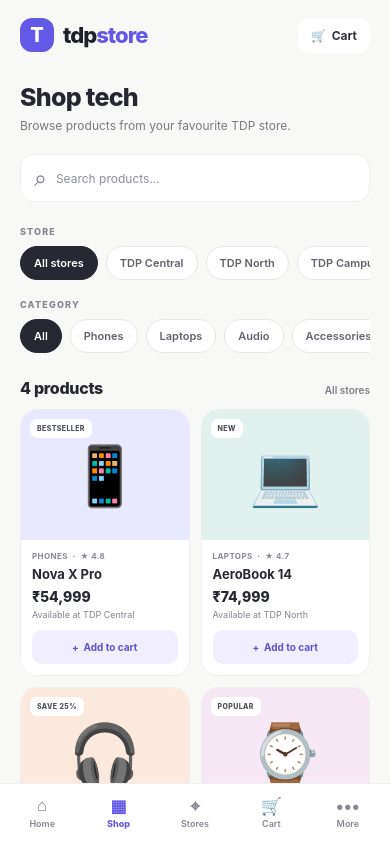
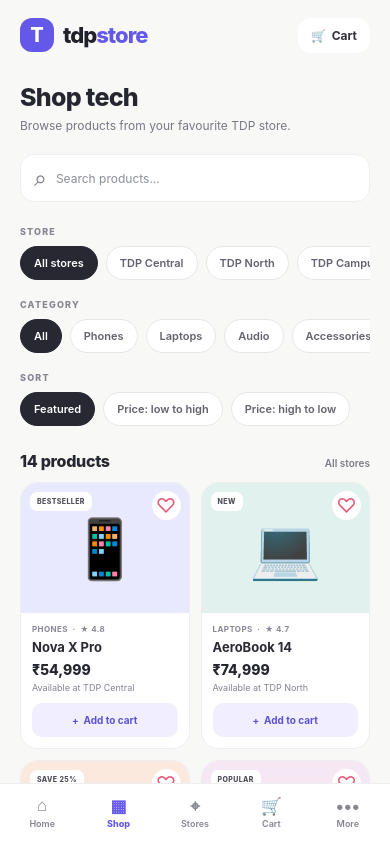
Before and after one commit to Chriszpaul/tdpstore, a React Native app: screen / in a window 390 px wide. Both pictures are taken after a click on the button "All". Built offline with nearby package versions, Linux system fonts and the light colour scheme.

Commit message:
Add customer marketplace features

```diff
--- a/App.js
+++ b/App.js
@@ -2,18 +2,31 @@ import { useMemo, useState } from 'react';
 import { StatusBar } from 'expo-status-bar';
 import { ScrollView, StyleSheet, Text, TextInput, TouchableOpacity, View } from 'react-native';
 
-const categories = ['All', 'Phones', 'Laptops', 'Audio', 'Accessories'];
+const categories = ['All', 'Phones', 'Laptops', 'Audio', 'Accessories', 'Gaming'];
+const sortOptions = ['Featured', 'Price: low to high', 'Price: high to low'];
 const stores = [
   { id: 'all', name: 'All stores', area: 'Browse every location', icon: '🛍️' },
   { id: 'central', name: 'TDP Central', area: 'MG Road · 10:00 AM – 9:00 PM', icon: '🏬' },
   { id: 'north', name: 'TDP North', area: 'North Avenue · 10:00 AM – 8:00 PM', icon: '🏪' },
   { id: 'campus', name: 'TDP Campus', area: 'University Road · 9:00 AM – 7:00 PM', icon: '🏢' },
+  { id: 'east', name: 'TDP East Market', area: 'Lake View Road - 10:00 AM to 8:00 PM', icon: 'E' },
+  { id: 'west', name: 'TDP West End', area: 'Park Street - 10:00 AM to 9:00 PM', icon: 'W' }
 ];
 const starterProducts = [
   { id: 'p1', name: 'Nova X Pro', category: 'Phones', price: 54999, oldPrice: 62999, emoji: '📱', color: '#E8E9FF', rating: '4.8', tag: 'BESTSELLER', store: 'central', description: 'A bright display, a capable camera, and all-day battery life in one everyday phone.' },
   { id: 'p2', name: 'AeroBook 14', category: 'Laptops', price: 74999, oldPrice: 84999, emoji: '💻', color: '#E1F1EE', rating: '4.7', tag: 'NEW', store: 'north', description: 'A lightweight laptop for study, work, and everything in between.' },
   { id: 'p3', name: 'Studio Buds+', category: 'Audio', price: 8999, oldPrice: 11999, emoji: '🎧', color: '#FCE9DE', rating: '4.9', tag: 'SAVE 25%', store: 'campus', description: 'Comfortable wireless sound for your commute, calls, and playlists.' },
   { id: 'p4', name: 'Pulse Watch 3', category: 'Accessories', price: 12999, oldPrice: 15999, emoji: '⌚', color: '#F5E8F4', rating: '4.6', tag: 'POPULAR', store: 'central', description: 'A simple everyday smartwatch with activity and notification features.' },
+  { id: 'p5', name: 'Zen Phone 12', category: 'Phones', price: 32999, emoji: 'PH', color: '#E1ECF7', rating: '4.5', tag: 'VALUE PICK', store: 'north', description: 'An everyday phone with a vivid display and long battery life.' },
+  { id: 'p6', name: 'PixelPro Max', category: 'Phones', price: 67999, emoji: 'PH', color: '#F4E6D8', rating: '4.8', tag: 'CAMERA PICK', store: 'east', description: 'A smooth screen and capable camera for everyday photography.' },
+  { id: 'p7', name: 'Mini One 5G', category: 'Phones', price: 19999, emoji: 'PH', color: '#E2F0E2', rating: '4.4', tag: 'BUDGET PICK', store: 'west', description: 'A compact 5G phone for calls, apps, and streaming.' },
+  { id: 'p8', name: 'TitanBook 15', category: 'Laptops', price: 99999, emoji: 'NB', color: '#E8E5F6', rating: '4.7', tag: 'CREATOR PICK', store: 'central', description: 'A powerful laptop for creative projects, study, and work.' },
+  { id: 'p9', name: 'ThinkBook Air', category: 'Laptops', price: 65999, emoji: 'NB', color: '#DDECEB', rating: '4.6', tag: 'LIGHTWEIGHT', store: 'campus', description: 'A slim everyday laptop that is easy to carry.' },
+  { id: 'p10', name: 'SoundMax Wireless', category: 'Audio', price: 4999, emoji: 'HD', color: '#E9E2F3', rating: '4.4', tag: 'WIRELESS', store: 'north', description: 'Wireless headphones with comfortable cushions.' },
+  { id: 'p11', name: 'BoomBox Go', category: 'Audio', price: 6999, emoji: 'SP', color: '#F6E7D9', rating: '4.6', tag: 'PORTABLE', store: 'east', description: 'A portable speaker for taking your playlists along.' },
+  { id: 'p12', name: 'Arc Wireless Controller', category: 'Gaming', price: 3999, emoji: 'GM', color: '#E8E6F8', rating: '4.5', tag: 'GAMING', store: 'central', description: 'A wireless controller with a comfortable grip.' },
+  { id: 'p13', name: 'ViewPoint 27 Monitor', category: 'Gaming', price: 18999, emoji: 'MN', color: '#E2ECE9', rating: '4.6', tag: '27 INCH', store: 'west', description: 'A 27-inch monitor for gaming or a home office.' },
+  { id: 'p14', name: 'FastCharge 45W', category: 'Accessories', price: 1299, emoji: 'CH', color: '#F3E9D8', rating: '4.5', tag: 'FAST CHARGE', store: 'east', description: 'A compact fast charger for compatible devices.' },
 ];
 const money = (amount) => `₹${Number(amount || 0).toLocaleString('en-IN')}`;
 const getStore = (id) => stores.find((store) => store.id === id) || stores[1];
@@ -22,6 +35,12 @@ export default function App() {
   const [tab, setTab] = useState('Home');
   const [products, setProducts] = useState(starterProducts);
   const [cart, setCart] = useState({});
+  const [favorites, setFavorites] = useState([]);
+  const [orders, setOrders] = useState([]);
+  const [recentViews, setRecentViews] = useState([]);
+  const [accountName, setAccountName] = useState('');
+  const [accountEmail, setAccountEmail] = useState('');
+  const [sortBy, setSortBy] = useState('Featured');
   const [storeId, setStoreId] = useState('all');
   const [category, setCategory] = useState('All');
   const [search, setSearch] = useState('');
@@ -33,12 +52,17 @@ export default function App() {
   const [itemStore, setItemStore] = useState('central');
   const [itemDescription, setItemDescription] = useState('');
 
-  const visibleProducts = useMemo(() => products.filter((product) => {
-    const matchesStore = storeId === 'all' || product.store === storeId;
-    const matchesCategory = category === 'All' || product.category === category;
-    const matchesSearch = `${product.name} ${product.category}`.toLowerCase().includes(search.trim().toLowerCase());
-    return matchesStore && matchesCategory && matchesSearch;
-  }), [products, storeId, category, search]);
+  const visibleProducts = useMemo(() => {
+    const filtered = products.filter((product) => {
+      const matchesStore = storeId === 'all' || product.store === storeId;
+      const matchesCategory = category === 'All' || product.category === category;
+      const matchesSearch = (product.name + ' ' + product.category).toLowerCase().includes(search.trim().toLowerCase());
+      return matchesStore && matchesCategory && matchesSearch;
+    });
+    if (sortBy === 'Price: low to high') return filtered.sort((a, b) => a.price - b.price);
+    if (sortBy === 'Price: high to low') return filtered.sort((a, b) => b.price - a.price);
+    return filtered;
+  }, [products, storeId, category, search, sortBy]);
 
   const cartItems = products.filter((product) => cart[product.id] > 0);
   const cartCount = Object.values(cart).reduce((total, quantity) => total + quantity, 0);
@@ -94,18 +118,23 @@ export default function App() {
 
   const goToShop = () => { setSelectedProduct(null); setTab('Shop'); };
 
+  function openProduct(product) { setSelectedProduct(product); setRecentViews((items) => [product, ...items.filter((item) => item.id !== product.id)].slice(0, 8)); }
+  function toggleFavorite(id) { const saved = favorites.includes(id); setFavorites((items) => saved ? items.filter((savedId) => savedId !== id) : [...items, id]); setNotice(saved ? 'Removed from favourites.' : 'Saved to favourites.'); setTimeout(() => setNotice(''), 1800); }
+  function placeDemoOrder() { const order = { id: 'TDP-' + Date.now().toString().slice(-6), date: new Date().toLocaleDateString('en-IN'), status: 'Processing', total: subtotal + (subtotal >= 999 ? 0 : 99), items: cartItems.map((product) => ({ id: product.id, name: product.name, quantity: cart[product.id] })) }; setOrders((items) => [order, ...items]); setCart({}); setTab('Orders'); setNotice('Demo order placed. No payment was taken.'); setTimeout(() => setNotice(''), 2600); }
+
   function ProductCard({ product }) {
     return (
       <View style={styles.productCard}>
-        <TouchableOpacity onPress={() => setSelectedProduct(product)} accessibilityRole="button" accessibilityLabel={`View ${product.name}`}>
+        <TouchableOpacity onPress={() => openProduct(product)} accessibilityRole="button" accessibilityLabel={`View ${product.name}`}>
           <View style={[styles.productArt, { backgroundColor: product.color || '#EAE8FF' }]}>
             <Text style={styles.productEmoji}>{product.emoji || '📦'}</Text>
             <View style={styles.productTag}><Text style={styles.productTagText}>{product.tag || 'IN STORE'}</Text></View>
+            <TouchableOpacity onPress={() => toggleFavorite(product.id)} style={styles.favoriteButton} accessibilityRole="button"><Text style={styles.favoriteButtonText}>{favorites.includes(product.id) ? String.fromCharCode(9829) : String.fromCharCode(9825)}</Text></TouchableOpacity>
           </View>
         </TouchableOpacity>
         <View style={styles.productInfo}>
           <Text style={styles.productCategory}>{product.category.toUpperCase()}  ·  ★ {product.rating || 'New'}</Text>
-          <TouchableOpacity onPress={() => setSelectedProduct(product)}><Text numberOfLines={1} style={styles.productName}>{product.name}</Text></TouchableOpacity>
+          <TouchableOpacity onPress={() => openProduct(product)}><Text numberOfLines={1} style={styles.productName}>{product.name}</Text></TouchableOpacity>
           <Text style={styles.productPrice}>{money(product.price)}</Text>
           <Text style={styles.stockLine}>Available at {getStore(product.store).name}</Text>
           <TouchableOpacity style={styles.addButton} onPress={() => addToCart(product)} accessibilityRole="button">
@@ -133,10 +162,10 @@ export default function App() {
     );
   }
 
-  function CategoryPicker({ value, onChange }) {
+  function CategoryPicker({ value, onChange, options = categories }) {
     return (
       <ScrollView horizontal showsHorizontalScrollIndicator={false} contentContainerStyle={styles.chipRow}>
-        {categories.map((name) => (
+        {options.map((name) => (
           <TouchableOpacity key={name} onPress={() => onChange(name)} style={[styles.chip, value === name && styles.chipActive]} accessibilityRole="button" accessibilityState={{ selected: value === name }}>
             <Text style={[styles.chipText, value === name && styles.chipTextActive]}>{name}</Text>
           </TouchableOpacity>
@@ -166,6 +195,7 @@ export default function App() {
       <View style={styles.searchBox}><Text style={styles.searchIcon}>⌕</Text><TextInput value={search} onChangeText={setSearch} placeholder="Search products..." placeholderTextColor="#8B8D99" style={styles.searchInput} accessibilityLabel="Search products" returnKeyType="search" /></View>
       <Text style={styles.filterLabel}>STORE</Text><StorePicker />
       <Text style={styles.filterLabel}>CATEGORY</Text><CategoryPicker value={category} onChange={setCategory} />
+      <Text style={styles.filterLabel}>SORT</Text><CategoryPicker value={sortBy} onChange={setSortBy} options={sortOptions} />
       <View style={styles.sectionHeading}><Text style={styles.sectionTitle}>{visibleProducts.length} products</Text><Text style={styles.sectionHint}>{storeId === 'all' ? 'All stores' : getStore(storeId).name}</Text></View>
       <ProductGrid items={visibleProducts} />
     </>;
@@ -189,7 +219,7 @@ export default function App() {
       <Text style={styles.pageTitle}>Your cart</Text><Text style={styles.pageIntro}>{cartCount} {cartCount === 1 ? 'item' : 'items'} in your bag</Text>
       {cartItems.length === 0 ? <View style={styles.emptyState}><Text style={styles.emptyEmoji}>🛒</Text><Text style={styles.emptyTitle}>Your cart is waiting</Text><Text style={styles.muted}>Add something you love from the shop.</Text><TouchableOpacity style={styles.heroButton} onPress={goToShop}><Text style={styles.heroButtonText}>Browse products</Text></TouchableOpacity></View> : <>
         {cartItems.map((product) => <View key={product.id} style={styles.cartRow}><View style={[styles.cartArt, { backgroundColor: product.color || '#EAE8FF' }]}><Text style={styles.cartEmoji}>{product.emoji || '📦'}</Text></View><View style={styles.cartDetails}><Text style={styles.productName}>{product.name}</Text><Text style={styles.muted}>{money(product.price)} each</Text><Text style={styles.stockLine}>{getStore(product.store).name}</Text></View><View style={styles.qtyBox}><TouchableOpacity onPress={() => changeQuantity(product.id, -1)} style={styles.qtyButton} accessibilityRole="button" accessibilityLabel={`Remove one ${product.name}`}><Text style={styles.qtyButtonText}>−</Text></TouchableOpacity><Text style={styles.qtyText}>{cart[product.id]}</Text><TouchableOpacity onPress={() => changeQuantity(product.id, 1)} style={styles.qtyButton} accessibilityRole="button" accessibilityLabel={`Add one ${product.name}`}><Text style={styles.qtyButtonText}>+</Text></TouchableOpacity></View><Text style={styles.lineTotal}>{money(product.price * cart[product.id])}</Text></View>)}
-        <View style={styles.summaryCard}><View style={styles.summaryLine}><Text style={styles.muted}>Subtotal</Text><Text style={styles.summaryValue}>{money(subtotal)}</Text></View><View style={styles.summaryLine}><Text style={styles.muted}>Delivery</Text><Text style={styles.freeText}>{subtotal >= 999 ? 'FREE' : money(99)}</Text></View><View style={styles.divider} /><View style={styles.summaryLine}><Text style={styles.summaryTotalLabel}>Total</Text><Text style={styles.summaryTotal}>{money(subtotal + (subtotal >= 999 ? 0 : 99))}</Text></View><TouchableOpacity style={styles.primaryButton} onPress={() => setNotice('Demo checkout only — connect a payment provider to accept orders.')}><Text style={styles.primaryButtonText}>Continue to checkout</Text></TouchableOpacity><Text style={styles.checkoutNote}>Checkout is a demo. No payment will be taken.</Text></View>
+        <View style={styles.summaryCard}><View style={styles.summaryLine}><Text style={styles.muted}>Subtotal</Text><Text style={styles.summaryValue}>{money(subtotal)}</Text></View><View style={styles.summaryLine}><Text style={styles.muted}>Delivery</Text><Text style={styles.freeText}>{subtotal >= 999 ? 'FREE' : money(99)}</Text></View><View style={styles.divider} /><View style={styles.summaryLine}><Text style={styles.summaryTotalLabel}>Total</Text><Text style={styles.summaryTotal}>{money(subtotal + (subtotal >= 999 ? 0 : 99))}</Text></View><TouchableOpacity style={styles.primaryButton} onPress={placeDemoOrder}><Text style={styles.primaryButtonText}>Place demo order</Text></TouchableOpacity><Text style={styles.checkoutNote}>Checkout is a demo. No payment will be taken.</Text></View>
       </>}
     </>;
   }
@@ -209,15 +239,17 @@ export default function App() {
     </>;
   }
 
-  function renderMore() {
-    return <>
-      <Text style={styles.pageTitle}>More</Text><Text style={styles.pageIntro}>Manage your marketplace experience.</Text>
-      <TouchableOpacity style={styles.menuCard} onPress={() => setTab('Add Item')}><Text style={styles.menuIcon}>＋</Text><View style={styles.menuCopy}><Text style={styles.storeName}>Add a product</Text><Text style={styles.muted}>Create a listing for the shop</Text></View><Text style={styles.menuArrow}>→</Text></TouchableOpacity>
-      <View style={styles.menuCard}><Text style={styles.menuIcon}>👤</Text><View style={styles.menuCopy}><Text style={styles.storeName}>Account</Text><Text style={styles.muted}>Sign-in and profile can be added later</Text></View></View>
-      <View style={styles.menuCard}><Text style={styles.menuIcon}>❔</Text><View style={styles.menuCopy}><Text style={styles.storeName}>Help & support</Text><Text style={styles.muted}>Customer help and order support</Text></View></View>
-    </>;
-  }
+  function renderFavorites() { const items = products.filter((product) => favorites.includes(product.id)); return <><Text style={styles.pageTitle}>Favourites</Text><Text style={styles.pageIntro}>Your bookmarked products.</Text><ProductGrid items={items} />{items.length === 0 ? <TouchableOpacity style={styles.secondaryButton} onPress={goToShop}><Text style={styles.secondaryButtonText}>Browse products</Text></TouchableOpacity> : null}</>; }
 
+  function renderOrders() { return <><Text style={styles.pageTitle}>My orders</Text><Text style={styles.pageIntro}>Demo orders placed from this device.</Text>{orders.length === 0 ? <View style={styles.emptyState}><Text style={styles.emptyEmoji}>BOX</Text><Text style={styles.emptyTitle}>No orders yet</Text><Text style={styles.muted}>Orders appear here after checkout.</Text></View> : orders.map((order) => <View key={order.id} style={styles.menuCard}><View style={styles.menuCopy}><Text style={styles.storeName}>{order.id} | {order.status}</Text><Text style={styles.muted}>{order.date} | {order.items.length} items | {money(order.total)}</Text></View></View>)}</>; }
+
+  function renderHistory() { return <><Text style={styles.pageTitle}>History</Text><Text style={styles.pageIntro}>Purchases and recently viewed products.</Text>{orders.map((order) => <View key={order.id} style={styles.menuCard}><View style={styles.menuCopy}><Text style={styles.storeName}>{order.id}</Text><Text style={styles.muted}>{order.date} | {order.status}</Text></View></View>)}<View style={styles.sectionHeading}><Text style={styles.sectionTitle}>Recently viewed</Text></View><ProductGrid items={recentViews} /></>; }
+
+  function renderAccount() { return <><Text style={styles.pageTitle}>Account</Text><Text style={styles.pageIntro}>Your temporary demo profile.</Text><View style={styles.formCard}><Text style={styles.inputLabel}>NAME</Text><TextInput value={accountName} onChangeText={setAccountName} placeholder='Your name' style={styles.formInput} /><Text style={styles.inputLabel}>EMAIL</Text><TextInput value={accountEmail} onChangeText={setAccountEmail} placeholder='you@example.com' keyboardType='email-address' autoCapitalize='none' style={styles.formInput} /><Text style={styles.formNote}>Profile details reset when the app restarts.</Text></View></>; }
+
+  function renderCustomerCare() { return <><Text style={styles.pageTitle}>Customer care</Text><Text style={styles.pageIntro}>Help for this demo store.</Text><View style={styles.menuCard}><View><Text style={styles.storeName}>Where is my order?</Text><Text style={styles.muted}>See My Orders after demo checkout.</Text></View></View><View style={styles.menuCard}><View><Text style={styles.storeName}>Can I pay online?</Text><Text style={styles.muted}>Checkout is a demo and takes no payment.</Text></View></View><Text style={styles.formNote}>Add a real support contact before publishing.</Text></>; }
+
+  function renderMore() { const sections = [{ icon: 'F', title: 'Favourites', tab: 'Favorites' }, { icon: 'O', title: 'My orders', tab: 'Orders' }, { icon: 'H', title: 'History', tab: 'History' }, { icon: 'A', title: 'Account', tab: 'Account' }, { icon: 'C', title: 'Customer care', tab: 'Customer Care' }, { icon: '+', title: 'Add a product', tab: 'Add Item' }]; return <><Text style={styles.pageTitle}>More</Text><Text style={styles.pageIntro}>Saved items, orders, account, and help.</Text>{sections.map((section) => <TouchableOpacity key={section.tab} style={styles.menuCard} onPress={() => setTab(section.tab)} accessibilityRole='button'><Text style={styles.menuIcon}>{section.icon}</Text><View style={styles.menuCopy}><Text style={styles.storeName}>{section.title}</Text></View><Text style={styles.menuArrow}>{">"}</Text></TouchableOpacity>)}</>; }
   function renderDetails() {
     const product = selectedProduct;
     if (!product) return null;
@@ -248,11 +280,11 @@ export default function App() {
         </View>
         {notice ? <View style={styles.notice}><Text style={styles.noticeText}>{notice}</Text></View> : null}
         <Text accessibilityLabel={`${pageTitle} page`} style={styles.srOnly}>{pageTitle}</Text>
-        {selectedProduct ? renderDetails() : tab === 'Home' ? renderHome() : tab === 'Shop' ? renderShop() : tab === 'Stores' ? renderStores() : tab === 'Cart' ? renderCart() : tab === 'Add Item' ? renderAddItem() : renderMore()}
+        {selectedProduct ? renderDetails() : tab === 'Home' ? renderHome() : tab === 'Shop' ? renderShop() : tab === 'Stores' ? renderStores() : tab === 'Cart' ? renderCart() : tab === 'Favorites' ? renderFavorites() : tab === 'Orders' ? renderOrders() : tab === 'History' ? renderHistory() : tab === 'Account' ? renderAccount() : tab === 'Customer Care' ? renderCustomerCare() : tab === 'Add Item' ? renderAddItem() : renderMore()}
       </ScrollView>
       <View style={styles.bottomNav}>
         {tabItems.map((item) => {
-          const active = item.name === tab || (item.name === 'More' && tab === 'Add Item');
+          const active = item.name === tab || (item.name === 'More' && ['Add Item', 'Favorites', 'Orders', 'History', 'Account', 'Customer Care'].includes(tab));
           return <TouchableOpacity key={item.name} onPress={() => { setSelectedProduct(null); setTab(item.name); }} style={styles.navItem} accessibilityRole="button" accessibilityState={{ selected: active }}>
             <View style={styles.navIconWrap}><Text style={[styles.navIcon, active && styles.navIconActive]}>{item.icon}</Text>{item.name === 'Cart' && cartCount > 0 ? <View style={styles.navBadge}><Text style={styles.navBadgeText}>{cartCount}</Text></View> : null}</View>
             <Text style={[styles.navLabel, active && styles.navLabelActive]}>{item.name}</Text>
@@ -278,7 +310,8 @@ const styles = StyleSheet.create({
   sectionHeading: { flexDirection: 'row', alignItems: 'baseline', justifyContent: 'space-between', marginTop: 23, marginBottom: 11 }, sectionTitle: { color: '#262730', fontSize: 16, fontWeight: '800', letterSpacing: -0.3 }, sectionHint: { color: '#7B7C87', fontSize: 10, fontWeight: '600' },
   chipRow: { gap: 8, paddingVertical: 2, paddingRight: 5 }, chip: { borderRadius: 20, borderWidth: 1, borderColor: '#E6E6E9', backgroundColor: '#FFFFFF', paddingHorizontal: 13, paddingVertical: 9 }, chipActive: { backgroundColor: '#272832', borderColor: '#272832' }, chipText: { color: '#61626C', fontSize: 11, fontWeight: '600' }, chipTextActive: { color: '#FFFFFF' }, filterLabel: { color: '#858691', fontSize: 9, fontWeight: '800', letterSpacing: 1.2, marginTop: 17, marginBottom: 7 },
   searchBox: { height: 48, borderRadius: 14, backgroundColor: '#FFFFFF', marginTop: 5, marginBottom: 7, paddingHorizontal: 13, flexDirection: 'row', alignItems: 'center', gap: 9, borderWidth: 1, borderColor: '#EEEEF0' }, searchIcon: { fontSize: 23, color: '#777984', lineHeight: 27 }, searchInput: { flex: 1, color: '#252630', fontSize: 12 },
-  productGrid: { flexDirection: 'row', flexWrap: 'wrap', gap: 11 }, productCard: { width: '48%', flexGrow: 1, flexBasis: '43%', maxWidth: 520, borderRadius: 17, backgroundColor: '#FFFFFF', overflow: 'hidden', borderWidth: 1, borderColor: '#EEEEF0' }, productArt: { height: 130, alignItems: 'center', justifyContent: 'center', position: 'relative' }, productEmoji: { fontSize: 58 }, productTag: { position: 'absolute', top: 9, left: 9, borderRadius: 7, backgroundColor: '#FFFFFF', paddingHorizontal: 7, paddingVertical: 5 }, productTagText: { color: '#4E4F59', fontSize: 7, fontWeight: '800', letterSpacing: 0.4 }, productInfo: { padding: 11 }, productCategory: { color: '#888995', fontSize: 8, fontWeight: '700', letterSpacing: 0.4 }, productName: { color: '#292A33', fontSize: 13, fontWeight: '700', marginTop: 5 }, productPrice: { color: '#252630', fontSize: 14, fontWeight: '800', marginTop: 6 }, stockLine: { color: '#83848F', fontSize: 9, marginTop: 4 }, addButton: { minHeight: 34, borderRadius: 10, backgroundColor: '#F0EEFF', alignItems: 'center', justifyContent: 'center', marginTop: 10 }, addButtonText: { color: '#5D52D1', fontSize: 10, fontWeight: '700' },
+  productGrid: { flexDirection: 'row', flexWrap: 'wrap', gap: 11 }, productCard: { width: '48%', flexGrow: 1, flexBasis: '43%', maxWidth: 520, borderRadius: 17, backgroundColor: '#FFFFFF', overflow: 'hidden', borderWidth: 1, borderColor: '#EEEEF0' }, productArt: { height: 130, alignItems: 'center', justifyContent: 'center', position: 'relative' }, productEmoji: { fontSize: 58 }, productTag: { position: 'absolute', top: 9, left: 9, borderRadius: 7, backgroundColor: '#FFFFFF', paddingHorizontal: 7, paddingVertical: 5 }, productTagText: { color: '#4E4F59', fontSize: 7, fontWeight: '800', letterSpacing: 0.4 },   favoriteButton: { position: 'absolute', top: 8, right: 8, width: 29, height: 29, borderRadius: 15, backgroundColor: '#FFFFFF', alignItems: 'center', justifyContent: 'center' }, favoriteButtonText: { color: '#E45B76', fontSize: 20 }, detailFavorite: { alignSelf: 'flex-start', backgroundColor: '#FFF1F3', paddingVertical: 8, paddingHorizontal: 12, borderRadius: 10, marginTop: 10 }, detailFavoriteText: { color: '#B4465E', fontSize: 11, fontWeight: '700' },
+  productInfo: { padding: 11 }, productCategory: { color: '#888995', fontSize: 8, fontWeight: '700', letterSpacing: 0.4 }, productName: { color: '#292A33', fontSize: 13, fontWeight: '700', marginTop: 5 }, productPrice: { color: '#252630', fontSize: 14, fontWeight: '800', marginTop: 6 }, stockLine: { color: '#83848F', fontSize: 9, marginTop: 4 }, addButton: { minHeight: 34, borderRadius: 10, backgroundColor: '#F0EEFF', alignItems: 'center', justifyContent: 'center', marginTop: 10 }, addButtonText: { color: '#5D52D1', fontSize: 10, fontWeight: '700' },
   promise: { flexDirection: 'row', alignItems: 'center', gap: 12, padding: 15, borderRadius: 16, backgroundColor: '#FFFFFF', marginTop: 22 }, promiseIcon: { fontSize: 22 }, promiseTitle: { color: '#30313A', fontSize: 11, fontWeight: '700' }, muted: { color: '#858691', fontSize: 10, marginTop: 4, lineHeight: 15 },
   storeCard: { flexDirection: 'row', alignItems: 'center', gap: 12, padding: 15, borderRadius: 16, backgroundColor: '#FFFFFF', borderWidth: 1, borderColor: '#EEEEF0', marginTop: 10 }, storeCardSelected: { borderColor: '#8176EA' }, storeIcon: { fontSize: 27 }, storeCopy: { flex: 1 }, storeName: { color: '#30313A', fontSize: 13, fontWeight: '700' }, storeCount: { color: '#6458E8', fontSize: 10, fontWeight: '700', marginTop: 7 }, secondaryButton: { borderWidth: 1, borderColor: '#DEDDE7', borderRadius: 12, minHeight: 43, alignItems: 'center', justifyContent: 'center', marginTop: 14 }, secondaryButtonText: { color: '#504A9A', fontSize: 11, fontWeight: '700' },
   emptyState: { alignItems: 'center', paddingVertical: 34 }, emptyEmoji: { fontSize: 34 }, emptyTitle: { color: '#292A33', fontSize: 16, fontWeight: '700', marginTop: 8 },
```
Also changed, not shown: 2 other files (tests, documents, lock files or other folders).
